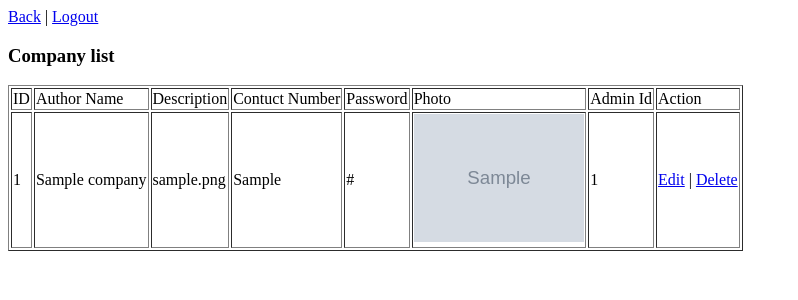
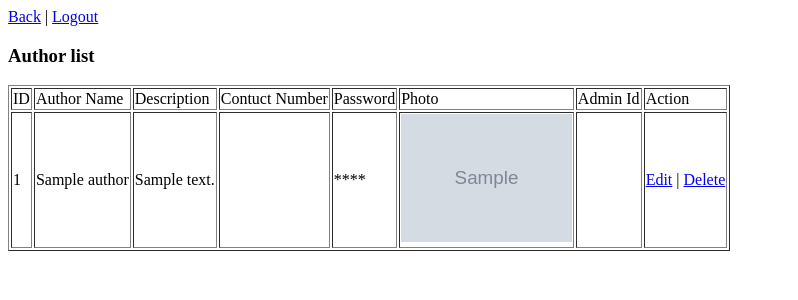
Before and after one commit to AbdullahEsha/Summer_2020_webtech, a PHP site: page /views/all_companies.php in a window 1280 px wide. Shown: the top 300 px of the page, without its empty margins (0-798 px from the left). Run offline with PHP 8.4, Linux system fonts and the light colour scheme; the visitor is signed in with stand-in values (Sample User, id 1); tables that the repository leaves empty or names only in its code hold one stand-in row (values such as "Sample post"); grey boxes marked "Sample" are stand-in pictures; data that the repository does not hold is empty.

Commit message:
commit update

```diff
--- a/Final_Lab_Exam/php/userController.php
+++ b/Final_Lab_Exam/php/userController.php
@@ -163,7 +163,7 @@
 				'id'=> $id
 			];
 
-			$status = deleteCom($company);
+			$status = deleteAuthor($author);
 
 			if($status){
 				header('location: ../views/all_companies.php?success=done');
--- a/Final_Lab_Exam/service/userService.php
+++ b/Final_Lab_Exam/service/userService.php
@@ -45,22 +45,22 @@
 		return $users;
 	}
 
-	function getAllCompany(){
+	function getAllAuthor(){
 		$conn = dbConnection();
 
 		if(!$conn){
 			echo "DB connection error";
 		}
 
-		$sql = "select * from companies";
+		$sql = "select * from authors";
 		$result = mysqli_query($conn, $sql);
-		$companies = [];
+		$authors = [];
 
 		while($row = mysqli_fetch_assoc($result)){
-			array_push($companies, $row);
+			array_push($authors, $row);
 		}
 
-		return $companies;
+		return $authors;
 	}
 
 
@@ -157,14 +157,14 @@
 		}
 	}
 
-	function deleteCom($company){
+	function deleteAuthor($author){
 		$conn = dbConnection();
 		if(!$conn){
 			echo "DB connection error";
 		}
 
-		$sql = "DELETE FROM companies WHERE id='{$company['id']}'";
-		echo $sql;
+		$sql = "DELETE FROM authors WHERE id='{$author['id']}'";
+		//echo $sql;
 		if(mysqli_query($conn, $sql)){
 			return true;
 		}else{
--- a/Final_Lab_Exam/views/all_companies.php
+++ b/Final_Lab_Exam/views/all_companies.php
@@ -14,7 +14,7 @@
 	<a href="home.php">Back</a> |
 	<a href="../php/logout.php">Logout</a>
 
-	<h3>Company list</h3>
+	<h3>Author list</h3>
 
 	<table border="1">
 		<tr>
@@ -29,19 +29,19 @@
 		</tr>
 
 		<?php
-			$company = getAllCompany();
-			for ($i=0; $i != count($company); $i++) {  ?>
+			$author = getAllAuthor();
+			for ($i=0; $i != count($author); $i++) {  ?>
 		<tr>
-			<td><?=$company[$i]['id']?></td>
-			<td><?=$company[$i]['company_name']?></td>
-			<td><?=$company[$i]['profile_description']?></td>
-			<td><?=$company[$i]['industry']?></td>
-			<td><?=$company[$i]['company_website']?></td>
-			<td><img height="128px" src="<?=$company[$i]['company_logo']?>"></td>
-			<td><?=$company[$i]['user_account_id']?></td>
+			<td><?=$author[$i]['id']?></td>
+			<td><?=$author[$i]['name']?></td>
+			<td><?=$author[$i]['description']?></td>
+			<td><?=$author[$i]['contactNumber']?></td>
+			<td>****</td>
+			<td><img height="128px" src="<?=$author[$i]['photo']?>"></td>
+			<td><?=$author[$i]['adminId']?></td>
 			<td>
-				<a href="edit_com.php?id=<?=$company[$i]['id']?>">Edit</a> |
-				<a href="delete_com.php?id=<?=$company[$i]['id']?>">Delete</a>
+				<a href="edit_com.php?id=<?=$author[$i]['id']?>">Edit</a> |
+				<a href="delete_com.php?id=<?=$author[$i]['id']?>">Delete</a>
 			</td>
 		</tr>
 
--- a/Final_Lab_Exam/views/create_company.php
+++ b/Final_Lab_Exam/views/create_company.php
@@ -12,7 +12,7 @@
 <!DOCTYPE html>
 <html>
 <head>
-	<title>Add Company</title>
+	<title>Add Author</title>
 </head>
 <body>
 
@@ -34,7 +34,7 @@
 				</tr>
 				<tr>
 					<td>Password</td>
-					<td><input type="text" name="website" required></td>
+					<td><input type="Password" name="website" required></td>
 				</tr>
 				<tr>
 					<td>Photo</td>
```
